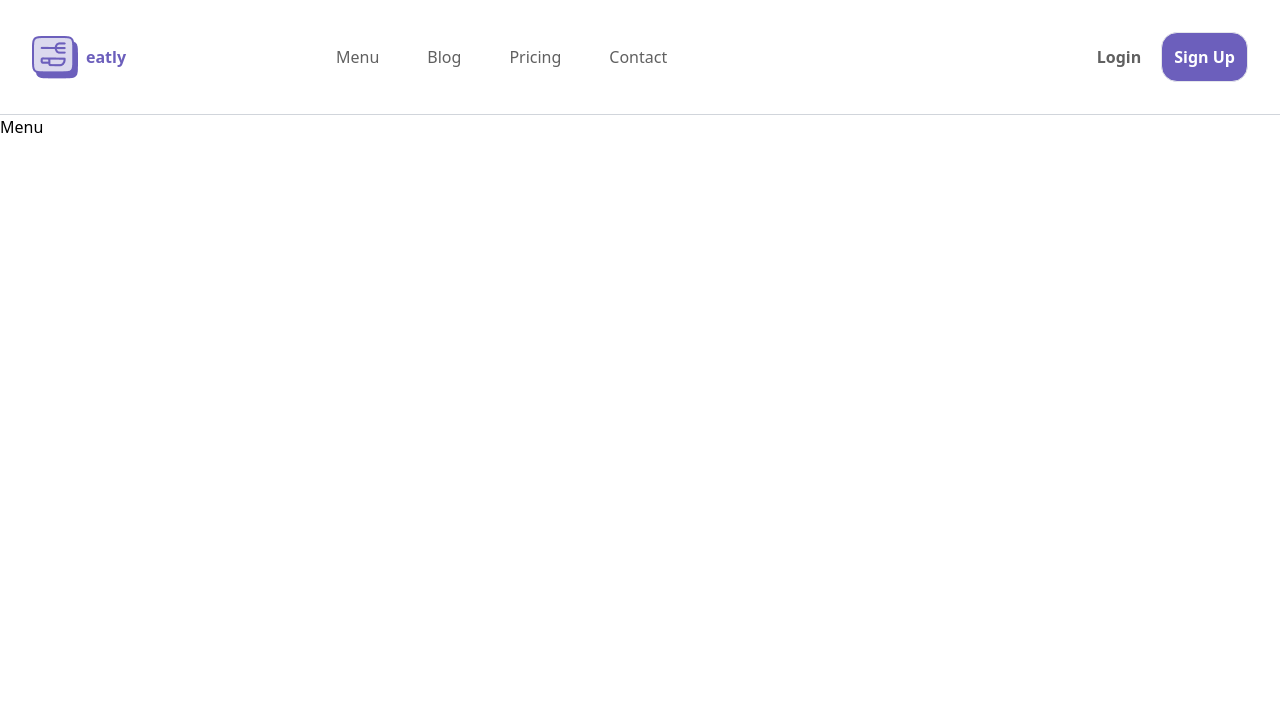
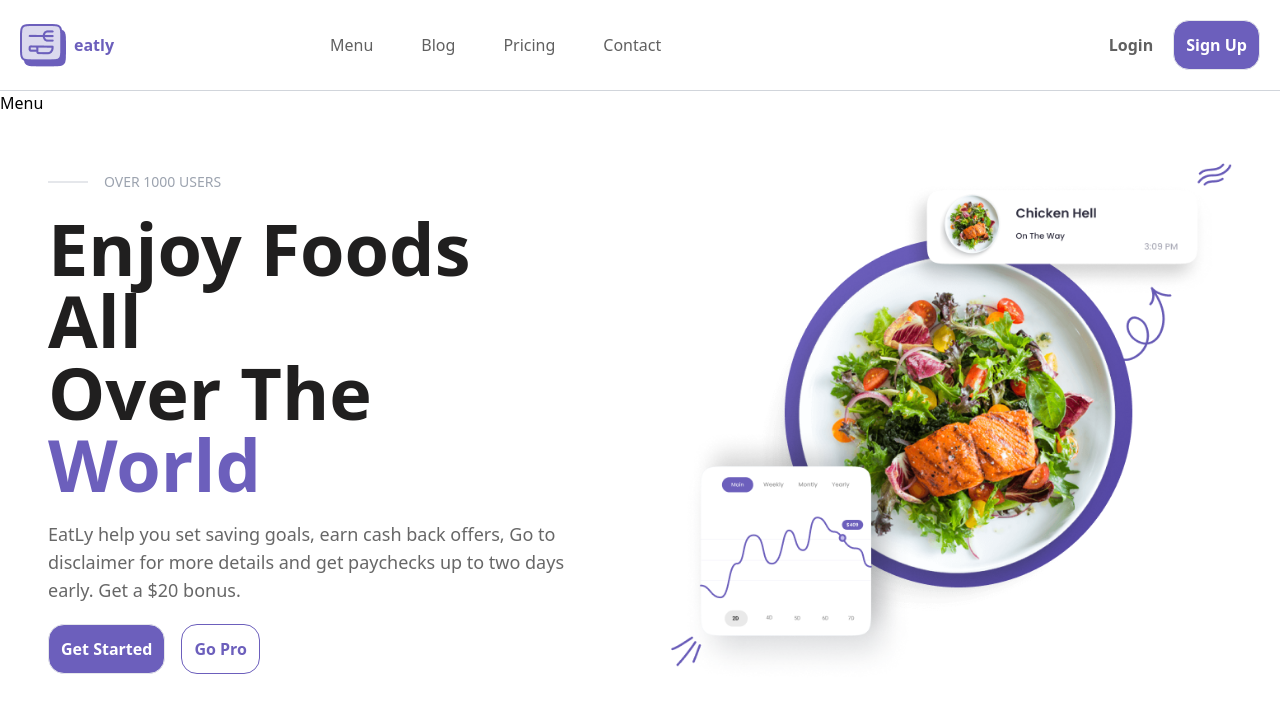
Before and after one commit to savitakatwe/Restaurant, a React (Vite) app: page /menu in a window 1280 px wide. Shown: the top 712 px of the page. Built offline with nearby package versions, Linux system fonts and the light colour scheme.

Commit message:
hero section

```diff
--- a/src/App.tsx
+++ b/src/App.tsx
@@ -1,5 +1,6 @@
 import {Header, Menu} from "./component";
-import { BrowserRouter as Router, Routes, Route } from 'react-router-dom';
+import {BrowserRouter as Router, Routes, Route} from 'react-router-dom';
+import Hero from "./component/Hero/Hero.tsx";
 
 
 function App() {
@@ -7,12 +8,14 @@ function App() {
 
     return (
         <Router>
-          <Header />
+            <Header/>
             <Routes>
-              <Route path="/menu" element={<Menu />} />
+                <Route path="/menu" element={<Menu/>}/>
                 {/* Add other routes here */}
             </Routes>
+            <Hero/>
         </Router>
+
     )
 }
 
--- a/src/component/Header/Header.tsx
+++ b/src/component/Header/Header.tsx
@@ -10,14 +10,14 @@ const Header = () => {
     }
     return <>
         <header
-            className="header  flex flex-wrap w-full justify-between sticky top-0 items-center p-8 border-b border-gray-300 ">
+            className="header  flex flex-wrap w-full justify-between sticky top-0 items-center p-5 border-b border-gray-300 ">
             <div className="flex gap-2 items-center">
                 <img src={logo} alt="logo"/>
                 <p className="text-purple-primary font-bold">eatly</p>
             </div>
 
             <div className=" hidden md:flex w-3/4 items-center justify-between ">
-                <div className="flex  text-dark-secondary gap-12">
+                <div className="flex text-base	 text-dark-secondary gap-12">
                     <NavLink to={'/menu'}>Menu</NavLink>
                     <NavLink to={'/blog'}>Blog</NavLink>
                     <NavLink to={'/pricing'}>Pricing</NavLink>
@@ -25,10 +25,10 @@ const Header = () => {
                 </div>
 
                 <div className={'flex gap-2 items-center'}>
-                    <button className=" p-3 text-dark-secondary font-semibold" title={"Login"}>Login
+                    <button className=" p-3 text-dark-secondary font-semibold text-base	" title={"Login"}>Login
                     </button>
                     <button
-                        className="p-3 font-semibold bg-purple-primary border-solid border rounded-2xl text-white">Sign
+                        className="p-3 font-semibold bg-purple-primary border-solid border rounded-2xl text-white text-base	">Sign
                         Up
                     </button>
                 </div>
--- /dev/null
+++ b/src/component/Hero/Hero.tsx
@@ -0,0 +1,37 @@
+import HeroFoodImage from "../../assets/HeroFoodImage.png"
+
+const Hero = () => {
+    return <>
+        <div className="flex justify-between items-center">
+            <div className="w-1/2 m-12">
+                <div className="flex items-center gap-4">
+                    <div className="border w-10"></div>
+                    <p className="text-sm text-gray-400">OVER 1000 USERS</p>
+                </div>
+                <div className={"my-5"}><p className="text-7xl text-dark-primary font-semibold">Enjoy Foods All</p>
+                    <p className="text-7xl text-dark-primary font-semibold">Over The<span
+                        className="text-purple-primary"> World</span>
+                    </p>
+                </div>
+                <p className="text-dark-tertiary text-lg my-5">EatLy help you set saving goals, earn cash back offers,
+                    Go
+                    to disclaimer for more details and get paychecks up to two
+                    days early. Get a $20 bonus.</p>
+                <div className={'flex gap-4'}>
+                    <button
+                        className="p-3 font-semibold bg-purple-primary border-solid border rounded-2xl text-white text-base	">Get
+                        Started
+                    </button>
+                    <button
+                        className="p-3 font-semibold bg-white border-solid border border-purple-primary rounded-2xl text-purple-primary text-base	">Go
+                        Pro
+                    </button>
+                </div>
+            </div>
+            <div className={"m-12"}>
+                <img src={HeroFoodImage} alt={'HeroFoodImage'}/>
+            </div>
+        </div>
+    </>
+}
+export default Hero;
--- /dev/null
+++ b/src/component/Hero/index.ts
@@ -0,0 +1 @@
+export {default} from './Hero'
--- a/src/component/index.ts
+++ b/src/component/index.ts
@@ -1,2 +1,3 @@
 export {default as Header} from './Header';
+export {default as Hero} from './Hero';
 export {default as Menu} from './Menu';
```
Also changed, not shown: tailwind.config.js (+37 -0 lines), src/assets/HeroFoodImage.png (added). Lines whose indentation alone changed are shown as unchanged.
